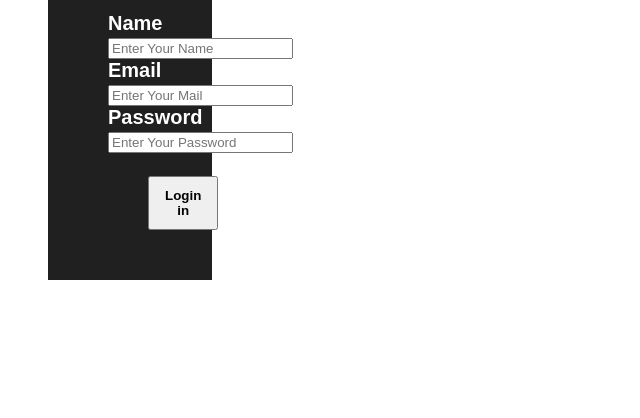
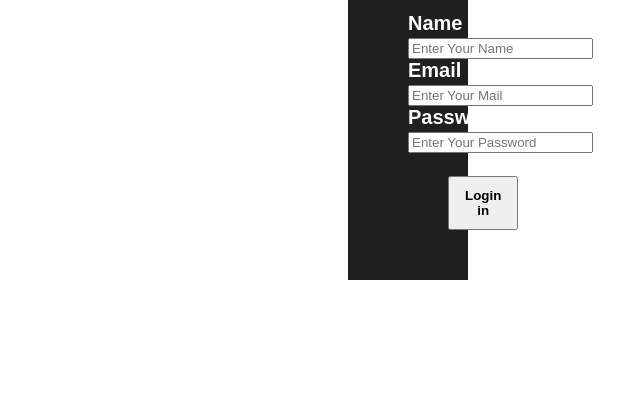
Before and after one commit to ismailkhan9808/Local-Storage, a plain HTML site: page local storage/index.html in a window 1280 px wide. Shown: the part 382-800 px from the top of the page, without its empty margins (360-1000 px from the left). Drawn offline with Linux system fonts and the light colour scheme.

Commit message:
Update index.html

```diff
--- a/local storage/index.html
+++ b/local storage/index.html
@@ -9,11 +9,11 @@
 
 .container{
    align-items: center;
-   margin-left: 400px;
+    margin-left: 700px;
    margin-top: 200px;
    font-family: Arial, Helvetica, sans-serif;
    background-color: rgb(32, 32, 32);
-   margin-right: 700px;
+   margin-right: 900px;
    color: rgb(255, 255, 255);
    border: 20px;
    border-color: black;
```
